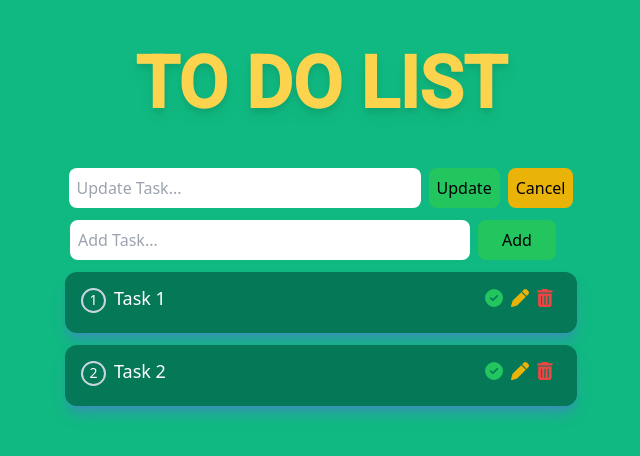
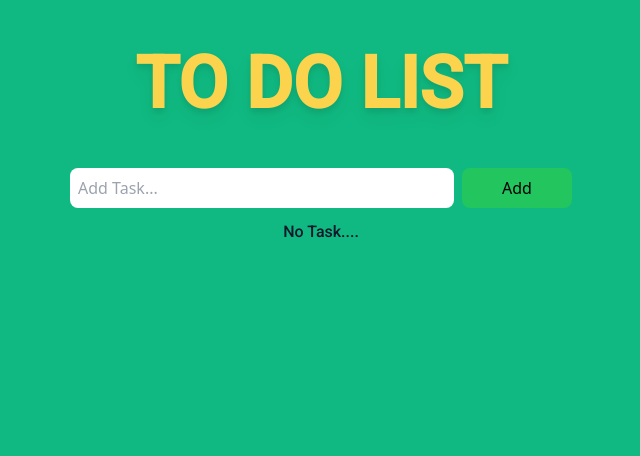
Before and after one commit to mriskisyahputraa2/project-challenges-react, a React (Create React App) app in the folder to-do-list/: page / in a window 1280 px wide. Shown: the top 456 px of the page, without its empty margins (319-959 px from the left). Built offline with nearby package versions, Linux system fonts and the light colour scheme.

Commit message:
finished

```diff
--- a/to-do-list/src/App.js
+++ b/to-do-list/src/App.js
@@ -9,10 +9,7 @@ import React, { useState } from "react";
 
 function App() {
   // task (todo list) state
-  const [todo, setTodo] = useState([
-    { id: 2, title: "Task 2", status: false },
-    { id: 1, title: "Task 1", status: false }, // jika true berarti tugas selesai dan jika false sebaliknya
-  ]);
+  const [todo, setTodo] = useState([]);
 
   // temp task / tugas data sementara
   const [newTask, setNewTask] = useState(""); // digunakan untuk menyimpan data sementara yang ditambahkan user
@@ -26,7 +23,7 @@ function App() {
       let num = todo.length + 1; // maka + id nya data nya simpan dalam num
       let newEntry = { id: num, title: newTask, status: false }; // then data masuk, id menjadi num, title menjadi newTask and status menjadi false supaya datanya tidak ke complate
       setTodo([...todo, newEntry]); // newEntry sudah ada data, dan data tsb disimpan oleh v-todo didalam setTodo
-      setNewTask(''); // jika sudah tampil hilangkan data yang dimasukkan didalamn input
+      setNewTask(""); // jika sudah tampil hilangkan data yang dimasukkan didalamn input
     }
   };
 
@@ -38,23 +35,40 @@ function App() {
 
   // Mark task as done or completed / menandai tugas sudah complit
   const completedTask = (id) => {
-    let newTask = todo.map(task => {
-      if(task.id === id){
-        return ({...task, status: !task.status})
+    let newTask = todo.map((task) => {
+      // mengambil data array dari todo
+      if (task.id === id) {
+        // jika task.id sama dengan id dari array
+        return { ...task, status: !task.status }; // maka kembalikan object task menjadi complate jika status true menjadi false begitu pun sebalikanya
       }
       return task;
-    })
+    });
     setTodo(newTask);
   };
 
   // Cancel Update
-  const cancelUpdate = () => {};
+  const cancelUpdate = () => {
+    setUpdateData("");
+  };
 
   // Change task for Update
-  const changeTask = (e) => {};
+  const changeTask = (e) => {
+    // menyimpan objek data untuk digunakan mengupdate data
+    let newEntry = {
+      id: updateData.id, // sesuai dengan id
+      title: e.target.value, // title sesuai dengan yang di ketikkan oleh user todo
+      status: updateData.status ? true : false, // jika data nya true maka akan true begitupun sebaliknya
+    };
+    setUpdateData(newEntry);
+  };
 
   // Update task
-  const UpdateTask = () => {};
+  const UpdateTask = () => {
+    let filterRecords = [...todo].filter((task) => task.id !== updateData.id); // mengmbil semua data dari todo dan mengfilter task id tidak sama dengan update id maka
+    let updateObject = [...filterRecords, updateData]; // updateObject nya darai data todo yang sudah tersimpan di filterRecords dari v-updateData
+    setTodo(updateObject); // data updateObject di simpat ke setTodo
+    setUpdateData(""); // jika berhasil maka input akan kosong dengan tanda ''
+  };
 
   return (
     <>
@@ -66,35 +80,57 @@ function App() {
         {/* end judul */}
 
 
+        {/* jika user ingin update data maka */}
+        {updateData && updateData ? (
+          <>
+          {/* akan manampilkan input update data beserta data yang mau di update */}
             {/* update task */}
             <div>
               <input
+                value={updateData && updateData.title}
+                onChange={(e) => changeTask(e)}
                 className=" rounded-lg p-2 mb-3 w-[22rem] mr-2"
                 type="text"
                 placeholder="Update Task..."
               />
-            <button className="bg-green-500 hover:bg-green-600 hover:text-white p-2 rounded-lg mr-2">Update</button>
-            <button className="bg-yellow-500 hover:bg-yellow-600 hover:text-white p-2 rounded-lg">Cancel</button>
+              <button
+                onClick={UpdateTask}
+                className="bg-green-500 hover:bg-green-600 hover:text-white p-2 rounded-lg mr-2">
+                Update
+              </button>
+              <button
+                onClick={cancelUpdate}
+                className="bg-yellow-500 hover:bg-yellow-600 hover:text-white p-2 rounded-lg">
+                Cancel
+              </button>
             </div>
 
             {/* end update task */}
+          </>
 
+          // jika user tidak mau update data maka
+        ) : (
+          <>
 
+          {/* akan menampilkan input add data ke user  */}
             {/* Add Task */}
             <div>
               <input
                 onChange={(e) => setNewTask(e.target.value)}
                 value={newTask}
-              className=" rounded-lg p-2 mb-3 w-[25rem] mr-2"
+                className=" rounded-lg p-2 mb-3 w-[24rem] mr-2"
                 type="text"
                 placeholder="Add Task..."
               />
               <button
                 onClick={addTask}
-              className="bg-green-500 hover:bg-green-600 hover:text-white px-6 py-2 rounded-lg mr-4">Add</button>
+                className="bg-green-500 hover:bg-green-600 hover:text-white px-10 py-2 rounded-lg ">
+                Add
+              </button>
             </div>
             {/* end add task */}
-
+          </>
+        )}
 
 
         {/* Display Todos */}
@@ -129,7 +165,6 @@ function App() {
 
                       {/* bagian button */}
                       <div className="ml-auto cursor-pointer">
-
                         {/* button complete */}
                         <span
                           onClick={(e) => completedTask(task.id)}
@@ -139,10 +174,16 @@ function App() {
                         </span>
                         {/* end button complete */}
 
-
                         {/* button edit */}
                         {task.status ? null : ( // jika task status complete maka hilangkan icons edit jadikan null
                           <span
+                            onClick={() =>
+                              setUpdateData({
+                                id: task.id,
+                                title: task.title,
+                                status: task.status ? true : false,
+                              })
+                            }
                             className="Edit mr-2 text-yellow-500 hover:text-yellow-600">
                             <FontAwesomeIcon icon={faPen}></FontAwesomeIcon>
                           </span>
```
Lines whose indentation alone changed are shown as unchanged.
